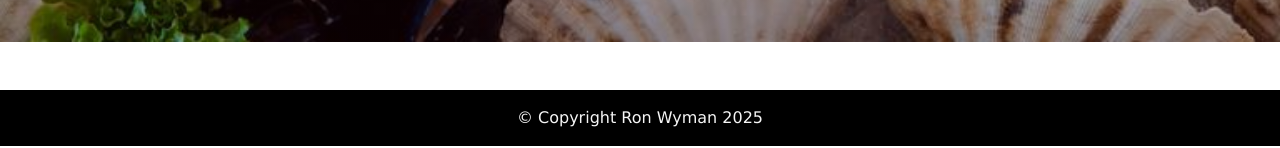
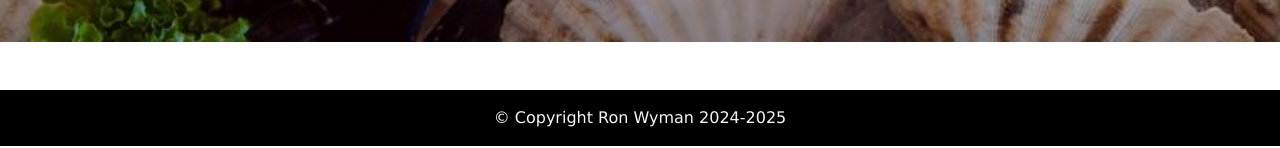
Before and after one commit to 77Ron/Django-project-1, a Django app: page / in a window 1280 px wide. Shown: the part 758-906 px from the top of the page. Run offline with Django 5.2, Linux system fonts and the light colour scheme; data that the repository does not hold is empty; some libraries are stand-ins or nearby versions.

Commit message:
Add a custom tag for copyright year.

```diff
--- a/restaurant/templates/restaurant/semantics/footer.html
+++ b/restaurant/templates/restaurant/semantics/footer.html
@@ -1,9 +1,10 @@
 {% load static %}
+{% load custom_tags %}
 
 <link type="text/css" rel="stylesheet" href="{% static 'restaurant/css/footer.css' %}">
 
 <footer class="mt-5 pt-3">
     <div class="row container-fluidd mx-auto text-center">
-        <p>&copy; Copyright Ron Wyman 2025</p>
+        <p>&copy; Copyright Ron Wyman {% current_year %}</p>
     </div>
 </footer>
--- /dev/null
+++ b/restaurant/templatetags/custom_tags.py
@@ -0,0 +1,14 @@
+from django import template
+
+from django.utils.timezone import now
+
+register = template.Library()
+
+@register.simple_tag
+def current_year():
+    current_year = now().year
+
+    if current_year == 2024:
+        return f"{current_year}"
+    else:
+        return f"2024-{current_year}"
```
Also changed, not shown: restaurant/static/restaurant/img/ai_gen_delicious_meal.jpg.
